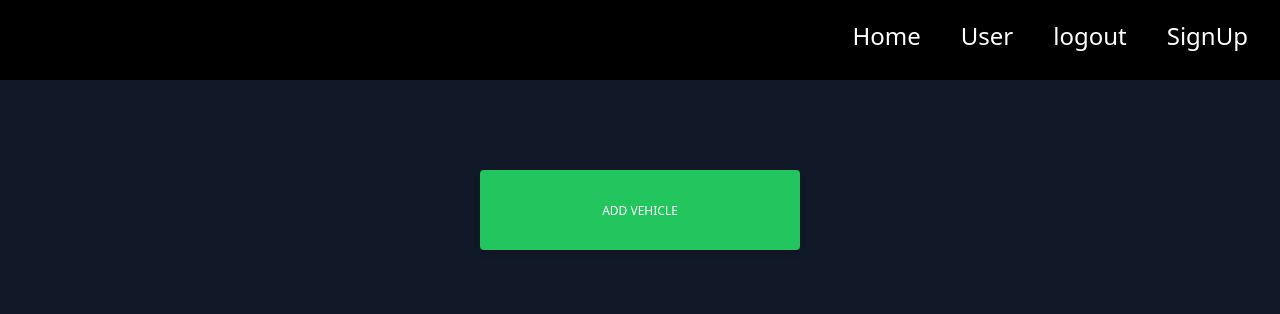
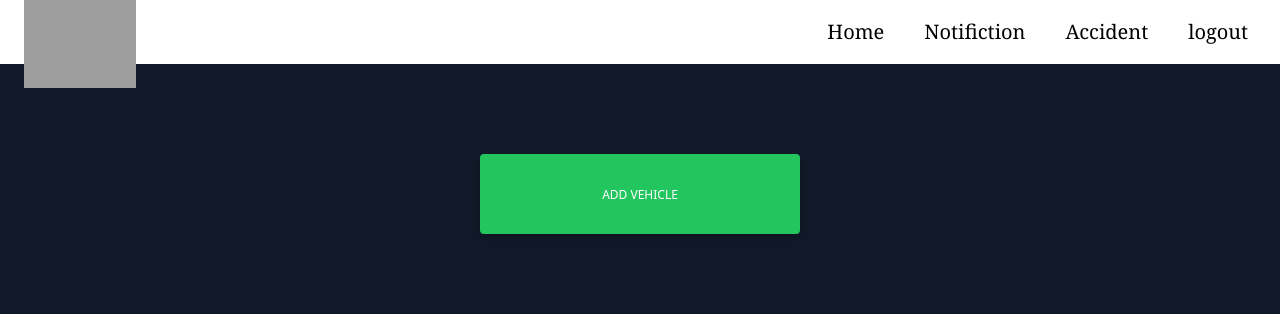
Before and after one commit to ChiragRohada7020/AccidentPanic, a Flask app: page /user_index in a window 1280 px wide. Shown: the top 314 px of the page. Run offline with Flask 2, Linux system fonts and the light colour scheme; the visitor is signed in with stand-in values (Sample User, id 1); data that the repository does not hold is empty; style sheets or scripts are compiled from the project's sources; grey boxes are pictures that could not be loaded.

Commit message:
change made in admin index and user index

```diff
--- a/app.py
+++ b/app.py
@@ -415,6 +415,7 @@ def add_vehicle():
                 first_name=request.form['first_name']
                 mobile_no=request.form['mobile_no']
                 vehicle_name=request.form['vehicle_name']
+                address=request.form['address']
 
                 f = request.files['file']
                 print(f)
@@ -422,7 +423,7 @@ def add_vehicle():
                 f.save(os.path.join(app.config['UPLOAD_FOLDER'], vehicle_no+'.png' ))
 
                 mycol = mydb["vehicle"]
-                mycol.insert_one({"vehicle_no":vehicle_no,"email":session['user_id'],"iot_id":None,"mobile_no":mobile_no,"vehicle_name":vehicle_name,"first_name":first_name})
+                mycol.insert_one({"vehicle_no":vehicle_no,"email":session['user_id'],"iot_id":None,"mobile_no":mobile_no,"vehicle_name":vehicle_name,"first_name":first_name,"address":address})
             return redirect(url_for('user_index'))
         except:
             return render_template('vehicle.html')
--- a/templates/admin_index.html
+++ b/templates/admin_index.html
@@ -348,6 +348,7 @@ const show_data=(x)=>{
         console.log(y[1].childNodes[3].innerText=data['first_name']);
         console.log(y[3].childNodes[3].innerText=data['mobile_no']);
         console.log(y[5].childNodes[3].innerText=data['email']);
+        console.log(y[7].childNodes[3].innerText=data['address']);
         var z=data["vehicle_no"]
         let zz ="{"+"{"+`url_for('static',filename='img/${z}.png')`+"}"+"}"
         console.log(zz)
--- a/templates/user_index.html
+++ b/templates/user_index.html
@@ -10,14 +10,89 @@
 </head>
 <body class="bg-gray-900 ">
     <div class="">
-        <nav class="bg-black h-20">
+        <!-- <nav class="bg-black h-20">
             <ul class="flex justify-end text-white text-2xl font-sans gap-10 pt-5 px-8">
                <a href="/"><li>Home</li></a>
                 <a href="user_index"><li>User</li></a>
                 <a href={{type1}}><li>{{type1}}</li></a>
                 <a href="sign_up"><li>SignUp</li></a>
             </ul>
-        </nav>
+        </nav> -->
+        <div class="bg-white  w-full ">
+            <div class="flex items-center justify-between h-16 ">
+              <div class="px-6">
+                <img src="https://res.cloudinary.com/circulatesd/image/upload/b_auto,c_lpad,f_auto,h_500,q_auto,w_750/dpr_2.625/v1/nb-assets-2/circulatesd/pages/2381/meta_images/original/CNA_logo_Alt-FINAL.png" class="w-28 h-28" />
+              </div>
+
+              <div class="hidden md:block">
+
+                <ul class="flex flex-row font-serif gap-10 px-8 text-xl">
+                  <a href="/"><li
+
+                    class="hover:cursor-pointer hover:underline decoration-sky-500 decoration-2 hover:text-2xl duration-200"
+                  >
+                    Home
+                  </li></a>
+                  <a href="#">
+                  <li
+
+                    class="hover:cursor-pointer hover:underline decoration-sky-500 decoration-2 hover:text-2xl duration-200"
+                  >
+                    Notifiction
+                  </li>
+                </a>
+                  <a href="admin_accident"><li
+
+                    class="hover:cursor-pointer hover:underline decoration-sky-500 decoration-2 hover:text-2xl duration-200"
+                  >
+                    Accident
+                  </li></a>
+                  <a href="{{type1}}"><li
+
+                    class="hover:cursor-pointer hover:underline decoration-sky-500 decoration-2 hover:text-2xl duration-200"
+                  >
+                  {{type1}}
+                  </li></a>
+                </ul>
+              </div>
+              <div class=" md:hidden px-4">
+                <div>
+                  <img
+                     onclick="ok()"
+                     src="https://static.thenounproject.com/png/2041962-200.png"
+                    class="w-10 h-10 hover:cursor-pointer   "
+
+                  />
+                </div>
+              </div>
+            </div>
+            <div class=" p-5 md:hidden hidden " id="mob_nav">
+              <ul class="flex flex-col gap-5 font-mono text-xl items-center  ">
+                <a href="/"><li
+
+                  class="  hover:cursor-pointer hover:underline decoration-sky-500 decoration-2 hover:text-2xl duration-200"
+                >
+                  Home
+                </li></a>
+             <a href="#">
+                <li
+
+                  class="hover:cursor-pointer hover:underline decoration-sky-500 decoration-2 hover:text-2xl duration-200"
+                >
+                  Notification
+                </li>
+              </a>
+
+                <a href="{{type1}}"><li
+
+                  class="hover:cursor-pointer hover:underline decoration-sky-500 decoration-2 hover:text-2xl duration-200"
+                >
+                {{type1}}
+                </li>
+              </a>
+              </ul>
+            </div>
+          </div>
     </div>
     <div class="" id="bt1">
     <div style="padding-top: 90px; " >
@@ -112,8 +187,8 @@
 
                 </div>
                 <div class="mb-6">
-                    <label for="email" class="block mb-2 text-sm font-medium text-gray-900 dark:text-gray-300">Email address</label>
-                    <input name="email" type="email" id="email" class="bg-gray-50 border border-gray-300 text-gray-900 text-sm rounded-lg focus:ring-blue-500 focus:border-blue-500 block w-full p-2.5 dark:bg-gray-700 dark:border-gray-600 dark:placeholder-gray-400 dark:text-white dark:focus:ring-blue-500 dark:focus:border-blue-500" placeholder="john.doe@gmail.com" required="">
+                    <label for="address" class="block mb-2 text-sm font-medium text-gray-900 dark:text-gray-300">Address</label>
+                    <input name="address" type="text" id="email" class="bg-gray-50 border border-gray-300 text-gray-900 text-sm rounded-lg focus:ring-blue-500 focus:border-blue-500 block w-full p-2.5 dark:bg-gray-700 dark:border-gray-600 dark:placeholder-gray-400 dark:text-white dark:focus:ring-blue-500 dark:focus:border-blue-500" placeholder="john.doe@gmail.com" required="">
                 </div>
                 <div class="mb-6">
                     <input name="file" type="file" id="email" class="bg-gray-50 border border-gray-300 text-gray-900 text-sm rounded-lg focus:ring-blue-500 focus:border-blue-500 block w-full p-2.5 dark:bg-gray-700 dark:border-gray-600 dark:placeholder-gray-400 dark:text-white dark:focus:ring-blue-500 dark:focus:border-blue-500" placeholder="Car Photo" required="">
@@ -150,6 +225,19 @@ const not_add_vehicle=()=>
    console.log( document.getElementById('bt1').className='')
    console.log( document.getElementById('data').className='')
 }
+const ok=(x)=>{
+
+
+          if(document.getElementById("mob_nav").className=="hidden")
+          {
+              document.getElementById("mob_nav").className="p-5 md:hidden"
+          }
+          else
+          {
+              document.getElementById("mob_nav").className="hidden"
+          }
+
+      }
 
 
 
```
Also changed, not shown: templates/accident.html (+61 -8 lines), templates/data.html (+5 -8 lines), templates/index.html (+5 -4 lines), static/bar_chart.svg, static/img/logo.png (added), static/img/sd5.png (added), static/pie_chart.svg.
